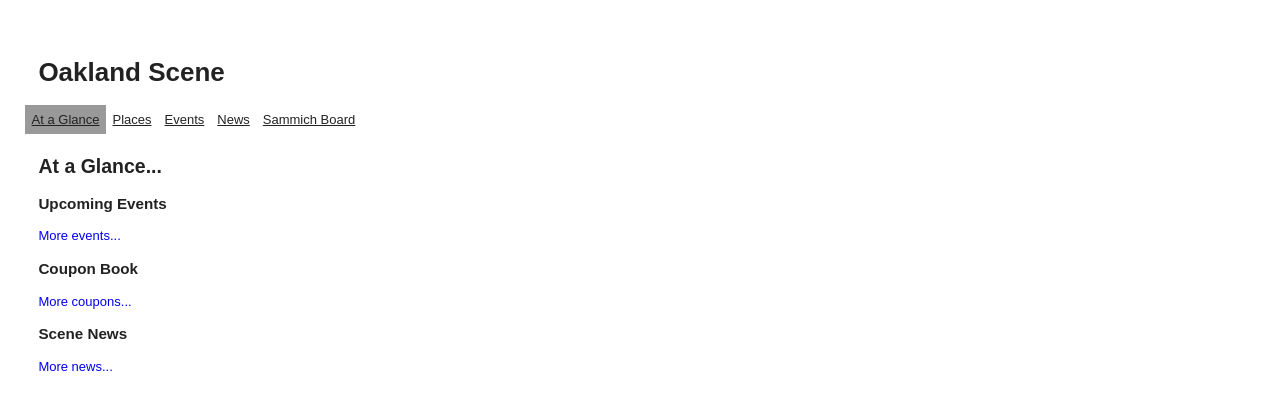
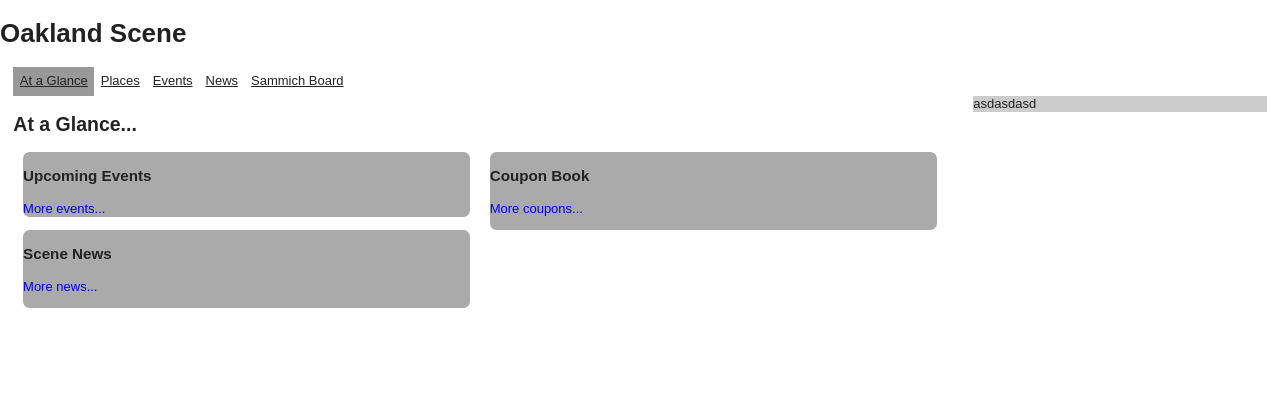
Before and after one commit to gregarious/onlyinpgh, a Django app: template templates/base.html in a window 1280 px wide; the page is wider, and only the part inside the window is pictured. Shown: the top 410 px of that part. Run offline with Django 3.2, Linux system fonts and the light colour scheme; the template is opened without the code that fills it, so the values that code supplies are empty; parts of the project's set-up code (start-up, migrations or seed data) failed here and were passed over; some libraries are stand-ins or nearby versions.

Commit message:
front page columns, add aside

```diff
--- a/boilerplate/css/grid.less
+++ b/boilerplate/css/grid.less
@@ -11,7 +11,7 @@
 @_gridsystem-width: (@column-width*@columns) + (@gutter-width*@columns) * 1px;
 
 // Set @total-width to 100% for a fluid layout
-@total-width: @_gridsystem-width;
+@total-width: 100%;
 
 
 //////////
@@ -29,12 +29,14 @@ body {
 	margin: 0 @total-width*(((@gutter-width*.5)/@_gridsystem-width)*-1);
 	.clearfix;
 }
+
 .column(@x,@columns:@columns) {
 	display: inline;
 	float: left;
 	width: @total-width*((((@gutter-width+@column-width)*@x)-@gutter-width) / @_gridsystem-width);
 	margin: 0 @total-width*((@gutter-width*.5)/@_gridsystem-width);
 }
+
 .offset(@offset:1) {
 	margin-left: (@gutter-width+@column-width)*@offset + @total-width*((@gutter-width*.5)/@_gridsystem-width);
 }
@@ -52,3 +54,19 @@ body {
 	    clear:both;
 	}
 }
+
+
+////////////
+// MIXINS //
+////////////
+
+.rounded(@val) {
+
+  -webkit-border-radius: @val;
+     -moz-border-radius: @val;
+          border-radius: @val;
+  -moz-background-clip: padding;
+  	-webkit-background-clip:
+  		padding-box; background-clip: padding-box;
+
+}
--- a/boilerplate/css/style.css
+++ b/boilerplate/css/style.css
@@ -333,12 +333,8 @@ body:before, body:after {
 body:after {
   clear: both;
 }
-/* GRID ---------- */
 /* COLORS ---------- */
 /* 1 ROOT ---------- */
-body {
-  margin: 3%;
-}
 /* 2 HEADINGS ---------- */
 /* 3 TYPOGRAPHY ---------- */
 /* 4 LINKS ---------- */
@@ -348,23 +344,10 @@ body {
 /* 8 BANNER ---------- */
 /* 9 NAVIGATION ---------- */
 .global-nav, .feed-item-tags, .page-utility-nav {
-  display: inline-block;
-  width: 102.08333333333333%;
-  margin: 0 -1.0416666666666665%;
-  *zoom: 1;
-  *zoom: 1;
-}
-.global-nav:before,
-.feed-item-tags:before,
-.page-utility-nav:before,
-.global-nav:after,
-.feed-item-tags:after,
-.page-utility-nav:after {
-  content: "";
-  display: table;
-}
-.global-nav:after, .feed-item-tags:after, .page-utility-nav:after {
-  clear: both;
+  display: inline;
+  float: left;
+  width: 97.91666666666666%;
+  margin: 0 1.0416666666666665%;
 }
 .global-nav li, .feed-item-tags li, .page-utility-nav li {
   cursor: pointer;
@@ -389,7 +372,33 @@ body {
   background-color: #999;
 }
 /* 10 CONTENT ---------- */
-/* 11 MAIN ---------- */
+.main {
+  display: inline;
+  float: left;
+  width: 72.91666666666666%;
+  margin: 0 1.0416666666666665%;
+}
+.sidebar {
+  display: inline;
+  float: left;
+  width: 22.916666666666664%;
+  margin: 0 1.0416666666666665%;
+  background-color: #ccc;
+}
+.feed {
+  display: inline;
+  float: left;
+  width: 47.91666666666667%;
+  margin: 0 1.0416666666666665%;
+  background-color: #aaa;
+  -webkit-border-radius: 0.5em;
+  -moz-border-radius: 0.5em;
+  border-radius: 0.5em;
+  -moz-background-clip: padding;
+  -webkit-background-clip: padding-box;
+  background-clip: padding-box;
+}
+/* 11 CALENDAR ---------- */
 .calendar-toggled {
   display: none;
 }
@@ -454,7 +463,13 @@ body {
  */
 /* Styles for mobile ----------- */
 @media screen and (max-width: 720px) {
-
+  .feed {
+    display: inline;
+    float: left;
+    width: 97.91666666666666%;
+    margin: 0 1.0416666666666665%;
+    margin-bottom: 1em;
+  }
 }
 /* Styles for desktop and large screen ----------- */
 @media only screen and (min-width: 720px) {
--- a/boilerplate/css/style.less
+++ b/boilerplate/css/style.less
@@ -215,16 +215,6 @@ td { vertical-align: top; }
 
 @import 'grid';
 
-/* GRID ---------- */
-
-// Specify the number of columns and set column and gutter widths
-@columns: 12;
-@column-width: 60;
-@gutter-width: 20;
-
-// Set max width to 100% for responsive design
-@total-width: 100%;
-
 /* COLORS ---------- */
 
 
@@ -232,9 +222,6 @@ td { vertical-align: top; }
 
 /* 1 ROOT ---------- */
 
-body {
-  margin: 3%;
-}
 
 /* 2 HEADINGS ---------- */
 /* 3 TYPOGRAPHY ---------- */
@@ -247,7 +234,7 @@ body {
 
 .global-nav, .feed-item-tags, .page-utility-nav {
 
-  .row();
+  .column(12);
 
   li {
 
@@ -284,7 +271,23 @@ body {
 }
 
 /* 10 CONTENT ---------- */
-/* 11 MAIN ---------- */
+
+.main {
+  .column(9);
+}
+
+.sidebar {
+  .column(3);
+  background-color: #ccc;
+}
+
+.feed {
+  .column(6);
+  background-color: #aaa;
+  .rounded(0.5em);
+}
+
+/* 11 CALENDAR ---------- */
 
 .calendar-toggled {
   display: none;
@@ -356,9 +359,11 @@ body {
 /* Styles for mobile ----------- */
 
 @media screen and (max-width: 720px) {
-
+  .feed{
+    .column(12);
+    margin-bottom: 1em;
+  }
 }
-
 
 /* Styles for desktop and large screen ----------- */
 
--- a/templates/base.html
+++ b/templates/base.html
@@ -141,6 +141,10 @@
 
   </article> <!-- .main -->
 
+  <aside class="sidebar">
+  asdasdasd
+  </aside>
+
   <footer class="scene-footer">
 
   </footer>
@@ -152,8 +156,8 @@
   <script src="http://ajax.googleapis.com/ajax/libs/jquery/1.7.1/jquery.js"></script>
   <script>window.jQuery || document.write('<script src="{{ STATIC_URL }}js/libs/jquery-1.7.1.js"><\/script>')</script>
 
-  <!-- Google Maps API v3 -->
-  <script type="text/javascript" src="http://maps.googleapis.com/maps/api/js?sensor=false"></script>
+  <!-- Google Maps API v3
+  <script type="text/javascript" src="http://maps.googleapis.com/maps/api/js?sensor=false"></script> -->
 
 
   <!-- scripts concatenated and minified via ant build script -->
```
